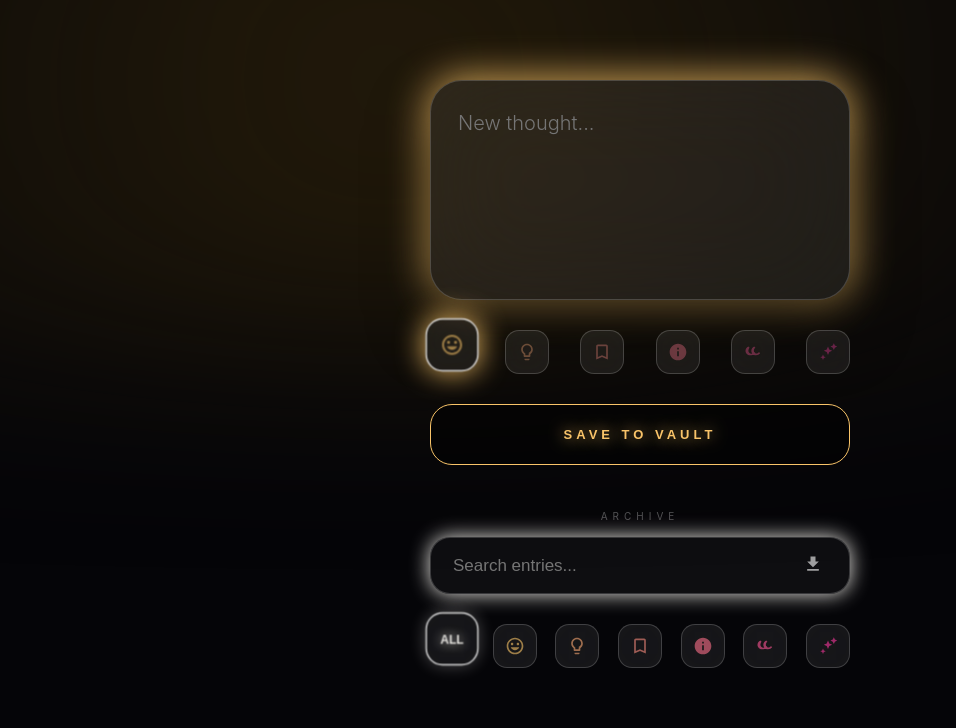
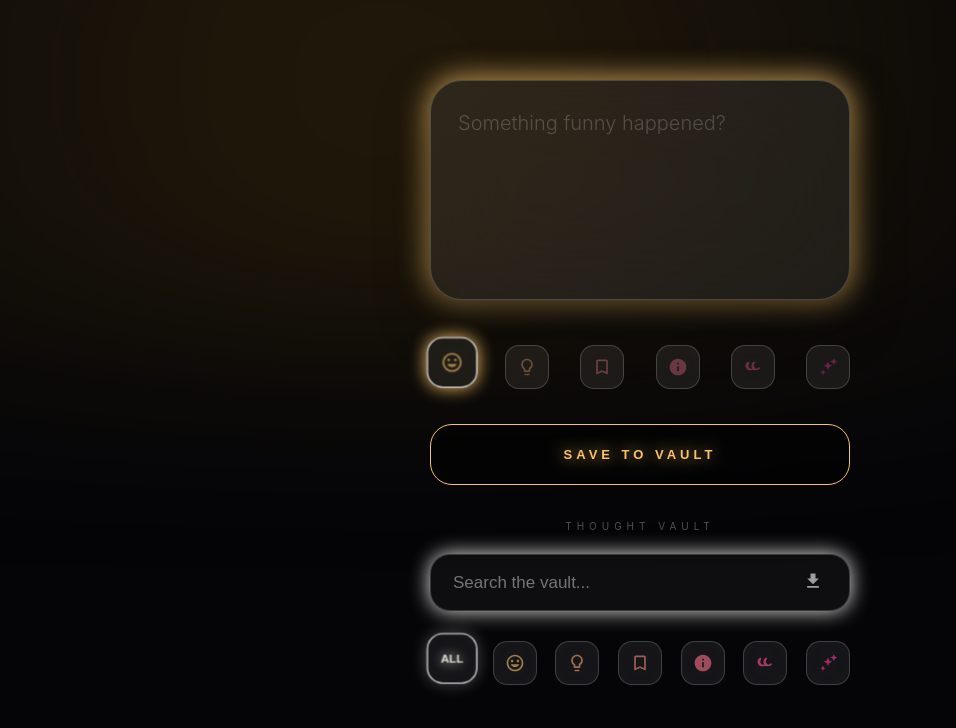
Before and after one commit to f9qcvrrxh9-ctrl/Idea-Vault, a plain HTML site: page index.html in a window 1280 px wide. Shown: the whole page, without its empty margins (0-956 px from the left). Drawn offline with Linux system fonts and the light colour scheme.

Commit message:
Update index.html

```diff
--- a/index.html
+++ b/index.html
@@ -3,7 +3,7 @@
 <head>
     <meta charset="UTF-8">
     <meta name="viewport" content="width=device-width, initial-scale=1.0, user-scalable=no, viewport-fit=cover">
-    <title>Whimsy Vault</title>
+    <title>Thought Vault</title>
 
     <style>
         :root {
@@ -40,15 +40,12 @@
 
         .app-container { padding: 80px 25px 120px; max-width: 420px; margin: auto; }
 
-        /* --- Input Receptor (Fixing the Glow Cutoff) --- */
         .input-box {
             background: var(--glass); border-radius: 32px; padding: 25px;
             backdrop-filter: blur(50px); -webkit-backdrop-filter: blur(50px);
             border: 1px solid var(--border);
-            /* Massive shadow with extra spread to prevent clipping */
-            box-shadow: 0 30px 60px rgba(0,0,0,0.6), 0 0 40px var(--active-accent);
+            box-shadow: 0 20px 50px rgba(0,0,0,0.6), 0 0 30px var(--active-accent);
             transition: all 0.8s ease;
-            /* Force GPU rendering to prevent invisible clipping lines */
             transform: translateZ(0);
             will-change: box-shadow;
         }
@@ -60,8 +57,10 @@
             overflow-y: auto; scrollbar-width: none;
         }
         textarea::-webkit-scrollbar { display: none; }
+        textarea::placeholder { color: rgba(255,255,255,0.2); transition: opacity 0.3s ease; }
 
-        .icon-row { display: flex; justify-content: space-between; margin: 30px 0; gap: 8px; }
+        .icon-row { display: flex; justify-content: space-between; gap: 8px; }
+        #inputIcons { margin: 45px 0 35px; }
 
         .sq-btn {
             width: 44px; height: 44px; border-radius: 14px;
@@ -76,23 +75,25 @@
         .ic4 svg { fill: var(--c4); } .ic5 svg { fill: var(--c5); }
 
         .sq-btn svg { width: 20px; height: 20px; opacity: 0.6; transition: 0.4s; }
-        .sq-btn.active { transform: scale(1.2) translateY(-6px); border-color: white; }
-
-        #inputIcons .sq-btn.active { box-shadow: 0 0 25px var(--active-accent); }
+        .sq-btn.active { transform: scale(1.15) translateY(-4px); border-color: white; }
+        #inputIcons .sq-btn.active { box-shadow: 0 0 15px var(--active-accent); }
         #inputIcons .sq-btn:not(.active) svg { opacity: 0.35; }
 
-        /* Save Button (Tightened Margin) */
         .save-btn {
             width: 100%; padding: 22px; border-radius: 22px;
             background: rgba(0, 0, 0, 0.5); border: 1px solid var(--active-accent);
             color: var(--active-accent); text-shadow: 0 0 15px var(--active-accent);
             font-weight: 800; text-transform: uppercase; letter-spacing: 4px; font-size: 13px;
             transition: all 0.6s ease;
-            margin-bottom: 45px; /* Pulled Archive up by 25px */
+            margin-bottom: 35px; /* Lifted header by reducing this margin */
         }
 
-        /* --- Archive UI (Tightened Spacing) --- */
-        .archive-header { font-size: 10px; text-transform: uppercase; letter-spacing: 5px; opacity: 0.3; margin-bottom: 15px; text-align: center; }
+        /* --- Header Positioning --- */
+        .archive-header {
+            font-size: 10px; text-transform: uppercase; letter-spacing: 5px; opacity: 0.3;
+            margin-bottom: 22px; /* Increased space above search bar */
+            text-align: center;
+        }
 
         #searchWrapper {
             background: rgba(255,255,255,0.04); border-radius: 20px; padding: 15px 20px;
@@ -102,6 +103,7 @@
         }
         #searchWrapper input { background: transparent; border: none; color: white; width: 80%; outline: none; font-size: 17px; }
 
+        #filterIcons { margin: 30px 0; }
         .all-txt { font-size: 10px; font-weight: 900; text-transform: uppercase; color: var(--warm-white); opacity: 0.7; }
         #filterIcons .all-btn.active .all-txt { opacity: 1; text-shadow: 0 0 10px var(--warm-white); }
         #filterIcons .all-btn.active { box-shadow: 0 0 15px rgba(232, 230, 225, 0.3); }
@@ -138,14 +140,14 @@
 
     <div class="app-container">
         <div class="input-box">
-            <textarea id="noteInput" placeholder="New thought..."></textarea>
+            <textarea id="noteInput" placeholder="Something funny happened?"></textarea>
         </div>
         <div class="icon-row" id="inputIcons"></div>
         <button class="save-btn" id="saveAction" onclick="saveNote()">Save to Vault</button>
 
-        <div class="archive-header">Archive</div>
+        <div class="archive-header">Thought Vault</div>
         <div id="searchWrapper">
-            <input type="text" id="searchInput" placeholder="Search entries..." oninput="renderNotes()">
+            <input type="text" id="searchInput" placeholder="Search the vault..." oninput="renderNotes()">
             <button onclick="exportFilteredNotes()" style="background:none; border:none; opacity:0.6;"><svg width="20" height="20" fill="white" viewBox="0 0 24 24"><path d="M19 9h-4V3H9v6H5l7 7 7-7zM5 18v2h14v-2H5z"/></svg></button>
         </div>
 
@@ -169,6 +171,7 @@
         const tagColors = ['var(--c0)', 'var(--c1)', 'var(--c2)', 'var(--c3)', 'var(--c4)', 'var(--c5)'];
         const tagMoods = ['var(--v0)', 'var(--v1)', 'var(--v2)', 'var(--v3)', 'var(--v4)', 'var(--v5)'];
         const tagLabels = ["Funny", "Idea", "Remember", "Fact", "Coincidences", "Other"];
+        const tagPrompts = ["Something funny happened?", "What's the big idea?", "Something to remember?", "A fascinating fact?", "What are the odds?", "A random spark..."];
         const orbRadialPath = [['30%','10%'], ['70%','10%'], ['85%','35%'], ['70%','65%'], ['30%','65%'], ['15%','35%']];
 
         let writeIdx = 0; let archiveFilter = 'All'; let editingId = null;
@@ -182,6 +185,7 @@
                 document.documentElement.style.setProperty('--active-vibe', tagMoods[5-i]);
                 document.documentElement.style.setProperty('--orb-x', orbRadialPath[i][0]);
                 document.documentElement.style.setProperty('--orb-y', orbRadialPath[i][1]);
+                document.getElementById('noteInput').placeholder = tagPrompts[i];
                 document.querySelectorAll('#inputIcons .sq-btn').forEach((b, idx) => b.classList.toggle('active', idx===i));
             };
             document.getElementById('inputIcons').appendChild(b1);
@@ -228,6 +232,8 @@
             const n = data.find(note => note.id === id);
             document.getElementById('noteInput').value = n.text;
             editingId = id; document.getElementById('saveAction').innerText = "Update Note";
+            const tagIdx = tagLabels.indexOf(n.tag);
+            document.getElementById('inputIcons').children[tagIdx].click();
             window.scrollTo({ top: 0, behavior: 'smooth' });
         }
 
@@ -262,11 +268,11 @@
             const query = document.getElementById('searchInput').value.toLowerCase();
             const data = JSON.parse(localStorage.getItem('vaultData')) || [];
             const filtered = data.filter(n => (archiveFilter === 'All' || n.tag === archiveFilter) && n.text.toLowerCase().includes(query));
-            let content = "WHIMSY VAULT EXPORT\n\n";
+            let content = "THOUGHT VAULT EXPORT\n\n";
             filtered.forEach(n => content += `${n.date} [${n.tag}]\n${n.text}\n\n---\n\n`);
             const blob = new Blob([content], { type: 'text/plain' });
             const link = document.createElement('a'); link.href = URL.createObjectURL(blob);
-            link.download = `Vault_Export.txt`; link.click();
+            link.download = `Thought_Vault_Export.txt`; link.click();
         }
 
         window.onload = () => { renderNotes(); document.getElementById('inputIcons').children[0].click(); };
```
